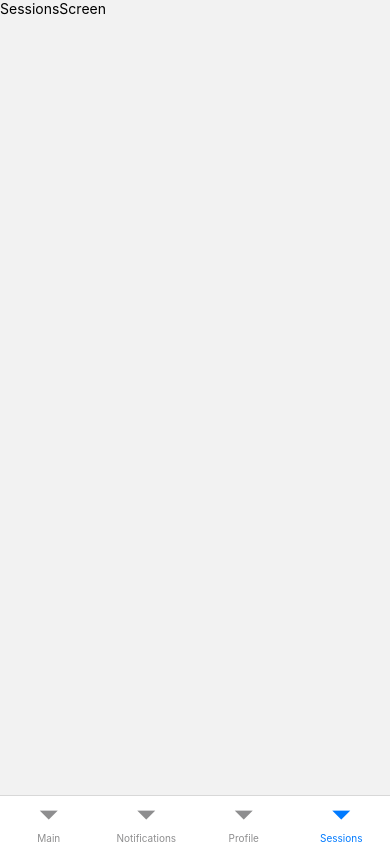
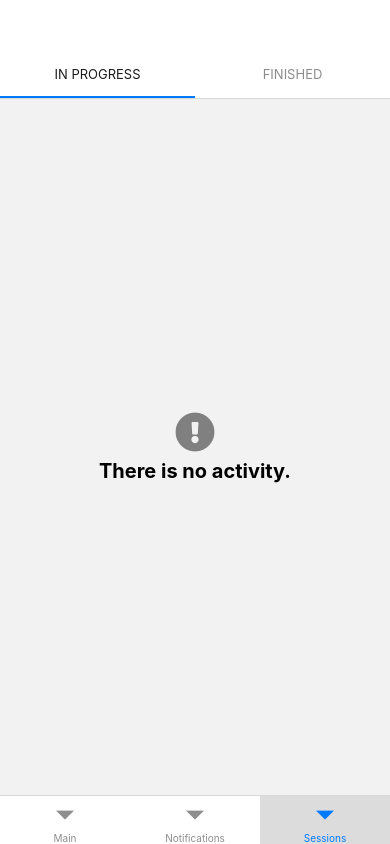
Before and after one commit to anilyavas/ECharge, a React Native app: screen /Sessions in a window 390 px wide. Built offline with nearby package versions, Linux system fonts and the light colour scheme.

Commit message:
tabbar added to sessions

```diff
--- a/App.js
+++ b/App.js
@@ -2,17 +2,20 @@ import MainScreen from './screens/MainScreen';
 import { createBottomTabNavigator } from '@react-navigation/bottom-tabs';
 import { NavigationContainer } from '@react-navigation/native';
 import NotificationsScreen from './screens/NotificationsScreen';
-import ProfileScreen from './screens/ProfileScreen';
 import SessionsScreen from './screens/SessionsScreen';
 
 export default function App() {
   const Tab = createBottomTabNavigator();
   return (
     <NavigationContainer>
-      <Tab.Navigator screenOptions={{ headerShown: false }}>
+      <Tab.Navigator
+        screenOptions={{
+          headerShown: false,
+          tabBarActiveBackgroundColor: 'gainsboro',
+        }}
+      >
         <Tab.Screen name='Main' component={MainScreen} />
         <Tab.Screen name='Notifications' component={NotificationsScreen} />
-        <Tab.Screen name='Profile' component={ProfileScreen} />
         <Tab.Screen name='Sessions' component={SessionsScreen} />
       </Tab.Navigator>
     </NavigationContainer>
--- a/components/notification.js
+++ b/components/notification.js
@@ -39,6 +39,7 @@ const chargingStatus = [
 export default function Notification() {
   return (
     <FlatList
+      showsVerticalScrollIndicator={false}
       keyExtractor={(item) => item.id}
       data={chargingStatus}
       renderItem={({ item }) => (
--- a/package.json
+++ b/package.json
@@ -10,6 +10,7 @@
   },
   "dependencies": {
     "@react-navigation/bottom-tabs": "^6.5.11",
+    "@react-navigation/material-top-tabs": "^6.6.5",
     "@react-navigation/native": "^6.1.9",
     "expo": "~49.0.15",
     "expo-status-bar": "~1.6.0",
@@ -19,7 +20,9 @@
     "react-native-maps": "1.7.1",
     "react-native-safe-area-context": "4.6.3",
     "react-native-screens": "~3.22.0",
-    "react-native-vector-icons": "^10.0.3"
+    "react-native-tab-view": "^3.5.2",
+    "react-native-vector-icons": "^10.0.3",
+    "react-native-pager-view": "6.2.0"
   },
   "devDependencies": {
     "@babel/core": "^7.20.0"
--- /dev/null
+++ b/screens/FinishedScreen.js
@@ -0,0 +1,10 @@
+import { View, Text, StyleSheet } from 'react-native';
+import React from 'react';
+
+export default function FinishedScreen() {
+  return (
+    <View>
+      <Text>FinishedScreen</Text>
+    </View>
+  );
+}
--- /dev/null
+++ b/screens/InProgressScreen.js
@@ -0,0 +1,25 @@
+import { View, Text, StyleSheet } from 'react-native';
+import React from 'react';
+import FontAwesome5 from '@expo/vector-icons/FontAwesome5';
+
+export default function OnProgressScreen() {
+  return (
+    <View style={styles.container}>
+      <FontAwesome5 name='exclamation-circle' color={'grey'} size={40} />
+      <Text style={styles.text}>There is no activity.</Text>
+    </View>
+  );
+}
+
+const styles = StyleSheet.create({
+  container: {
+    flex: 1,
+    justifyContent: 'center',
+    alignItems: 'center',
+  },
+  text: {
+    fontSize: 20,
+    fontWeight: 'bold',
+    paddingTop: 5,
+  },
+});
--- a/screens/ProfileScreen.js
+++ /dev/null
@@ -1,10 +0,0 @@
-import { View, Text } from 'react-native';
-import React from 'react';
-
-export default function ProfileScreen() {
-  return (
-    <View>
-      <Text>ProfileScreen</Text>
-    </View>
-  );
-}
--- a/screens/SessionsScreen.js
+++ b/screens/SessionsScreen.js
@@ -1,10 +1,38 @@
-import { View, Text } from 'react-native';
+import { View, Text, StyleSheet, SafeAreaView } from 'react-native';
 import React from 'react';
+import { createMaterialTopTabNavigator } from '@react-navigation/material-top-tabs';
+import InProgressScreen from './InProgressScreen';
+import FinishedScreen from './FinishedScreen';
 
+const Tab = createMaterialTopTabNavigator();
 export default function SessionsScreen() {
   return (
-    <View>
-      <Text>SessionsScreen</Text>
-    </View>
+    <Tab.Navigator
+      screenOptions={{ tabBarContentContainerStyle: { paddingTop: 50 } }}
+    >
+      <Tab.Screen name='In Progress' component={InProgressScreen} />
+      <Tab.Screen name='Finished' component={FinishedScreen} />
+      {/*
+        <View style={styles.menu}>
+          <Text style={styles.title}>Sessions</Text>
+        </View>
+        <View style={styles.sessionsContainer}></View>
+
+      */}
+    </Tab.Navigator>
   );
 }
+const styles = StyleSheet.create({
+  menu: {
+    width: '100%',
+    height: '30%',
+    justifyContent: 'center',
+    borderBottomWidth: 0.5,
+    borderBottomColor: 'grey',
+  },
+  title: {
+    fontSize: 25,
+    fontWeight: 'bold',
+    textAlign: 'center',
+  },
+});
```
Also changed, not shown: 1 other file (tests, documents, lock files or other folders).
